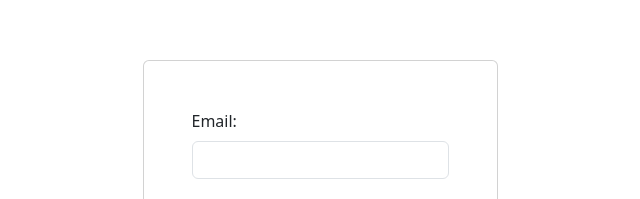
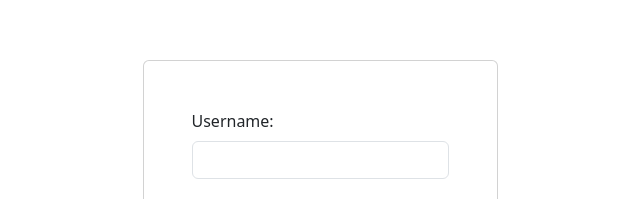
Before and after one commit to BallesterosDev56/login-fullstack, a React (Vite) app in the folder frontend/: page /register in a window 1280 px wide. Shown: the part 115-314 px from the top of the page, without its empty margins (320-960 px from the left). Built offline with nearby package versions, Linux system fonts and the light colour scheme.

Commit message:
saving changes

```diff
--- a/frontend/src/pages/register/Register.jsx
+++ b/frontend/src/pages/register/Register.jsx
@@ -4,10 +4,18 @@ import {useForm} from 'react-hook-form'
 export const Register = ()=> {
     const {register, handleSubmit} = useForm();
 
+    const fetchData = async()=> {
+        let response = await fetch('http://localhost:3000/register');
+    }
+
     const onSubmit = (data)=> {
 
         if (data.Rpswrd == data.pswrd) {
-            console.log(data);
+            let objetData = {
+                userName: data.username,
+                userPassword: data.pswrd,
+            }
+
 
         }
     }
@@ -18,8 +26,8 @@ export const Register = ()=> {
                 <div className="body-card">
                     <form onSubmit={handleSubmit(onSubmit)} className="form">
                         <div className="mx-5 my-5">
-                            <label className="form-label" htmlFor="email">Email:</label><br />
-                            <input {...register('email')} className="form-control" id="email" type="email" required/>
+                            <label className="form-label" htmlFor="username">Username:</label><br />
+                            <input {...register('username')} className="form-control" id="username" type="text" required/>
                         </div>
                         <div className="mx-5 my-5">
                             <label className="form-label" htmlFor="password">Password</label><br />
```
